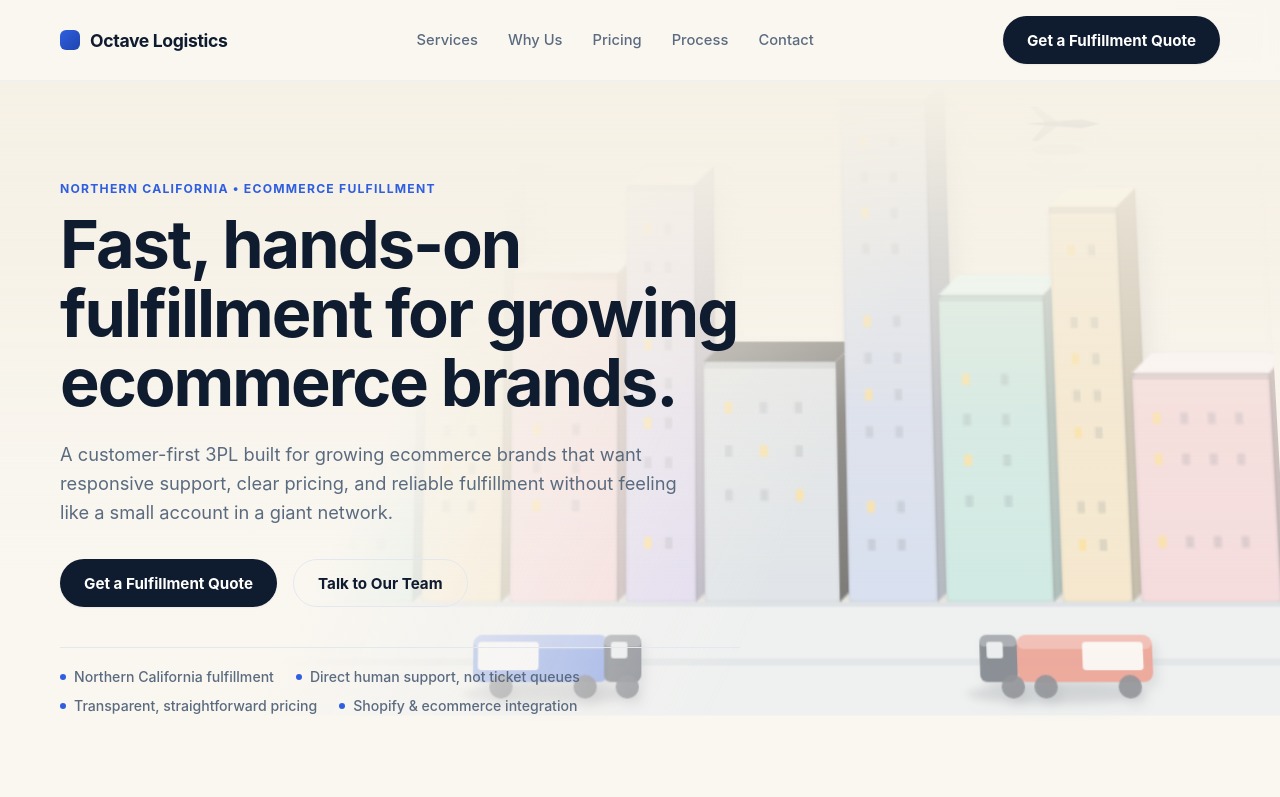
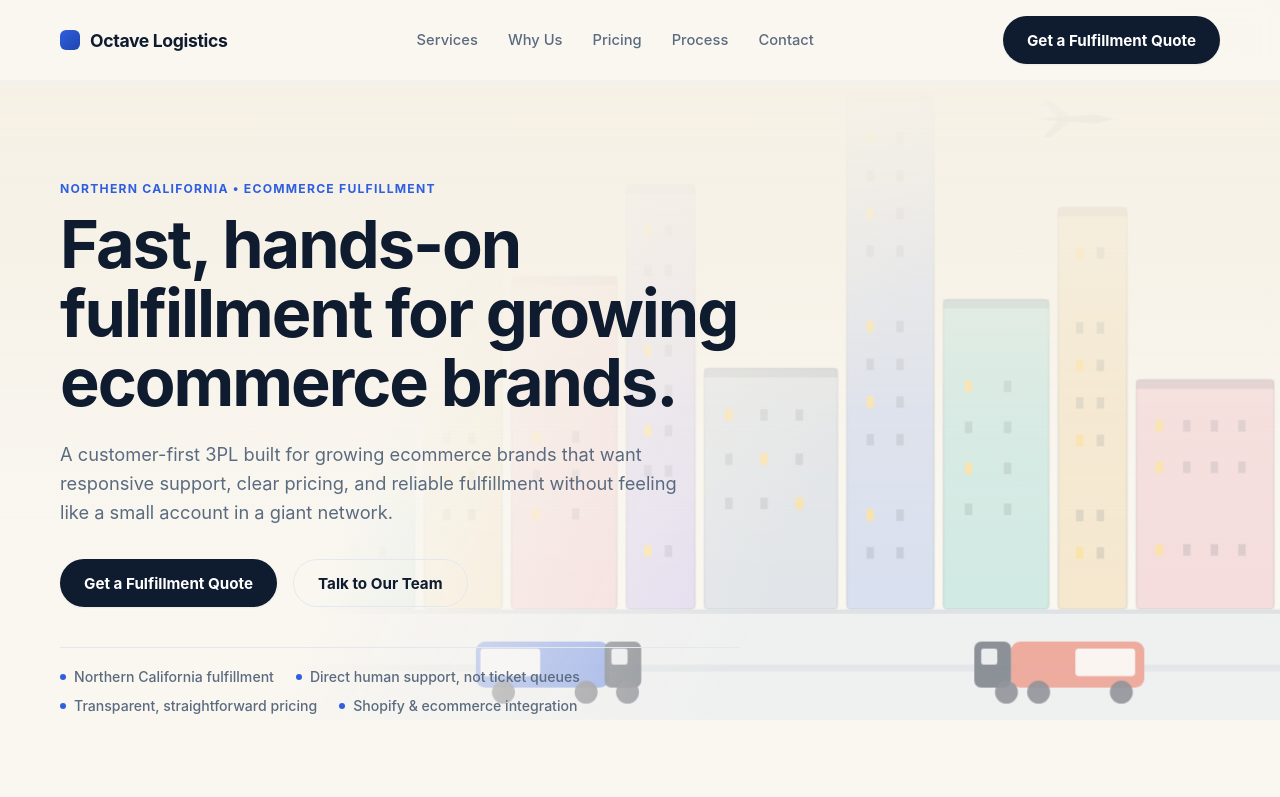
Before and after one commit to asingh468/3PL, a Next.js app: page / in a window 1280 px wide. Shown: the top 797 px of the page. Built offline with nearby package versions, Linux system fonts and the light colour scheme.

Commit message:
Revert "Add 3D depth to hero cityscape: isometric building faces, vehicle highlights/shadows, gradient clouds/planes, perspective tilt"
This reverts commit 18383b408041777638e6341033b9c8fe4bae2acc.

```diff
--- a/app/globals.css
+++ b/app/globals.css
@@ -181,9 +181,6 @@ h3 { margin: 0 0 8px; font-size: 1.08rem; font-weight: 650; }
   pointer-events: none;
   overflow: hidden;
 }
-.heroCityscape {
-  perspective: 1400px;
-}
 .cityscapeSvg {
   position: absolute;
   bottom: 0;
@@ -191,9 +188,6 @@ h3 { margin: 0 0 8px; font-size: 1.08rem; font-weight: 650; }
   width: 100%;
   height: 100%;
   opacity: 0.5;
-  transform: rotateX(7deg) scale(1.03);
-  transform-origin: bottom center;
-  transform-style: preserve-3d;
   /* Fade the skyline out toward the top/left so it never sits behind the
      headline or body copy -- keeps text contrast high while still reading
      as an animated scene along the lower-right of the hero. */
@@ -221,8 +215,8 @@ h3 { margin: 0 0 8px; font-size: 1.08rem; font-weight: 650; }
 
 /* Sky layer: drifting clouds + planes, positioned above the skyline. */
 .cloud {
-  fill: url(#cloudPuff);
-  filter: drop-shadow(0 6px 5px rgba(15, 27, 46, 0.18));
+  fill: rgba(255, 255, 255, 0.9);
+  filter: drop-shadow(0 2px 3px rgba(15, 27, 46, 0.12));
   animation: cloudDrift linear infinite;
 }
 .cloud-1 { animation-duration: 55s; }
@@ -236,19 +230,15 @@ h3 { margin: 0 0 8px; font-size: 1.08rem; font-weight: 650; }
 
 .plane {
   animation: planeFly linear infinite;
-  filter: drop-shadow(0 5px 4px rgba(15, 27, 46, 0.2));
 }
 .planeBody {
-  fill: url(#planeShade);
+  fill: rgba(15, 27, 46, 0.55);
 }
 .planeWing {
-  fill: rgba(15, 27, 46, 0.45);
+  fill: rgba(15, 27, 46, 0.4);
 }
 .planeTail {
   fill: rgba(15, 27, 46, 0.5);
-}
-.planeShadow {
-  fill: rgba(15, 27, 46, 0.1);
 }
 .plane-1 {
   animation-name: planeFly1;
@@ -274,9 +264,6 @@ h3 { margin: 0 0 8px; font-size: 1.08rem; font-weight: 650; }
   }
 }
 
-.cityscapeBuildingGroup {
-  filter: drop-shadow(4px 6px 4px rgba(15, 27, 46, 0.16));
-}
 .cityscapeBuilding {
   fill: #c9d3e0;
   stroke: rgba(15, 27, 46, 0.12);
@@ -287,20 +274,8 @@ h3 { margin: 0 0 8px; font-size: 1.08rem; font-weight: 650; }
 .cityscapeBuilding-amber { fill: #f0d9ac; }
 .cityscapeBuilding-rose { fill: #f0c2c9; }
 .cityscapeBuilding-violet { fill: #cbc2ee; }
-/* Right-side face: same hue, darkened -- reads as the shadowed side of the block. */
-.cityscapeBuildingSide {
-  filter: brightness(0.62) saturate(1.05);
-  stroke: rgba(15, 27, 46, 0.15);
-  stroke-width: 0.5;
-}
-/* Top/roof face: same hue, brightened -- reads as catching light from above. */
-.cityscapeBuildingTop {
-  filter: brightness(1.28) saturate(0.9);
-  stroke: rgba(15, 27, 46, 0.1);
-  stroke-width: 0.5;
-}
-.cityscapeRoofEdge {
-  fill: rgba(15, 27, 46, 0.22);
+.cityscapeRoof {
+  fill: rgba(15, 27, 46, 0.2);
 }
 .cityscapeWindow {
   fill: rgba(15, 27, 46, 0.22);
@@ -349,17 +324,6 @@ h3 { margin: 0 0 8px; font-size: 1.08rem; font-weight: 650; }
 .vehicleWheel {
   fill: #2a3140;
   opacity: 0.9;
-}
-.vehicleTopHighlight {
-  fill: #ffffff;
-  opacity: 0.28;
-}
-.vehicleShadow {
-  fill: rgba(15, 27, 46, 0.22);
-  filter: blur(1.5px);
-}
-.vehicle {
-  filter: drop-shadow(2px 3px 2px rgba(15, 27, 46, 0.18));
 }
 .vehicle-right {
   animation: cityDriveRight linear infinite;
--- a/components/HeroCityscape.tsx
+++ b/components/HeroCityscape.tsx
@@ -74,16 +74,6 @@ export function HeroCityscape() {
         preserveAspectRatio="xMidYMax slice"
         focusable="false"
       >
-        <defs>
-          <radialGradient id="cloudPuff" cx="35%" cy="30%" r="75%">
-            <stop offset="0%" stopColor="#ffffff" stopOpacity="1" />
-            <stop offset="100%" stopColor="#dfe6ef" stopOpacity="0.85" />
-          </radialGradient>
-          <linearGradient id="planeShade" x1="0%" y1="0%" x2="0%" y2="100%">
-            <stop offset="0%" stopColor="#3a4a68" />
-            <stop offset="100%" stopColor="#141c2c" />
-          </linearGradient>
-        </defs>
         <g className="cityscapeSky">
           <g className="cloud cloud-1">
             <ellipse cx={0} cy={40} rx={30} ry={12} />
@@ -102,14 +92,12 @@ export function HeroCityscape() {
           </g>
 
           <g className="plane plane-1">
-            <ellipse cx={20} cy={16} rx={16} ry={3} className="planeShadow" />
             <path d="M0 0 L34 3 L44 0 L34 -3 Z" className="planeBody" />
             <path d="M14 0 L4 -10 L8 -10 L20 -1 Z" className="planeWing" />
             <path d="M14 0 L4 10 L8 10 L20 1 Z" className="planeWing" />
             <rect x={38} y={-1} width={5} height={2} className="planeTail" />
           </g>
           <g className="plane plane-2">
-            <ellipse cx={15} cy={12} rx={12} ry={2.4} className="planeShadow" />
             <path d="M0 0 L26 2 L34 0 L26 -2 Z" className="planeBody" />
             <path d="M10 0 L3 -8 L6 -8 L15 -1 Z" className="planeWing" />
             <path d="M10 0 L3 8 L6 8 L15 1 Z" className="planeWing" />
@@ -120,19 +108,11 @@ export function HeroCityscape() {
           {buildings.map((b, i) => {
             const palette = ["", "cityscapeBuilding-blue", "cityscapeBuilding-teal", "cityscapeBuilding-amber", "cityscapeBuilding-rose", "cityscapeBuilding-violet"];
             const colorClass = palette[i % palette.length];
-            const depth = Math.min(9, b.w * 0.22 + 3);
-            const top = 230 - b.h;
-            const sidePoints = `${b.x + b.w},${top} ${b.x + b.w + depth},${top - depth} ${b.x + b.w + depth},${top - depth + b.h} ${b.x + b.w},${top + b.h}`;
-            const roofPoints = `${b.x},${top} ${b.x + depth},${top - depth} ${b.x + b.w + depth},${top - depth} ${b.x + b.w},${top}`;
             return (
-            <g key={i} className="cityscapeBuildingGroup">
-              {/* Right-side face: darker shade of the front color, gives the block volume. */}
-              <polygon points={sidePoints} className={`cityscapeBuildingSide ${colorClass}`} />
-              {/* Top/roof face: lighter shade, catching the light from above. */}
-              <polygon points={roofPoints} className={`cityscapeBuildingTop ${colorClass}`} />
+            <g key={i}>
               <rect
                 x={b.x}
-                y={top}
+                y={230 - b.h}
                 width={b.w}
                 height={b.h}
                 rx={2}
@@ -140,10 +120,10 @@ export function HeroCityscape() {
               />
               <rect
                 x={b.x}
-                y={top}
+                y={230 - b.h}
                 width={b.w}
-                height={3}
-                className="cityscapeRoofEdge"
+                height={4}
+                className="cityscapeRoof"
               />
               {windowRows(b, i).map((win, wi) => (
                 <rect
@@ -166,12 +146,9 @@ export function HeroCityscape() {
 
         <g className="cityscapeVehicles">
           <g className="vehicle vehicle-right vehicle-speed-1">
-            <ellipse cx={35} cy={269} rx={38} ry={4} className="vehicleShadow" />
             <rect x={2} y={244} width={58} height={20} rx={4} className="vehicleTrailer" />
-            <rect x={2} y={244} width={58} height={6} rx={3} className="vehicleTopHighlight" />
             <rect x={4} y={247} width={26} height={12} rx={1.5} className="vehicleTrailerPanel" />
             <rect x={58} y={244} width={16} height={20} rx={3} className="vehicleTruckCab" />
-            <rect x={58} y={244} width={16} height={5} rx={2} className="vehicleTopHighlight" />
             <rect x={61} y={247} width={7} height={7} rx={1} className="vehicleWindow" />
             <circle cx={14} cy={266} r={5} className="vehicleWheel" />
             <circle cx={50} cy={266} r={5} className="vehicleWheel" />
@@ -179,21 +156,16 @@ export function HeroCityscape() {
           </g>
 
           <g className="vehicle vehicle-right vehicle-speed-2">
-            <ellipse cx={20} cy={269} rx={22} ry={3.4} className="vehicleShadow" />
             <rect x={2} y={248} width={38} height={16} rx={5} className="vehicleVan vehicleVan-accent" />
-            <rect x={2} y={248} width={38} height={5} rx={2.5} className="vehicleTopHighlight" />
             <rect x={26} y={251} width={10} height={8} rx={1.5} className="vehicleWindow" />
             <circle cx={11} cy={266} r={4.5} className="vehicleWheel" />
             <circle cx={31} cy={266} r={4.5} className="vehicleWheel" />
           </g>
 
           <g className="vehicle vehicle-left vehicle-speed-3">
-            <ellipse cx={18} cy={269} rx={38} ry={4} className="vehicleShadow" />
             <rect x={2} y={244} width={58} height={20} rx={4} className="vehicleTrailer vehicleTrailer-dark" />
-            <rect x={2} y={244} width={58} height={6} rx={3} className="vehicleTopHighlight" />
             <rect x={30} y={247} width={26} height={12} rx={1.5} className="vehicleTrailerPanel" />
             <rect x={-14} y={244} width={16} height={20} rx={3} className="vehicleTruckCab" />
-            <rect x={-14} y={244} width={16} height={5} rx={2} className="vehicleTopHighlight" />
             <rect x={-11} y={247} width={7} height={7} rx={1} className="vehicleWindow" />
             <circle cx={0} cy={266} r={5} className="vehicleWheel" />
             <circle cx={14} cy={266} r={5} className="vehicleWheel" />
@@ -201,9 +173,7 @@ export function HeroCityscape() {
           </g>
 
           <g className="vehicle vehicle-left vehicle-speed-4">
-            <ellipse cx={19} cy={269} rx={22} ry={3.4} className="vehicleShadow" />
             <rect x={2} y={248} width={34} height={16} rx={5} className="vehicleVan" />
-            <rect x={2} y={248} width={34} height={5} rx={2.5} className="vehicleTopHighlight" />
             <rect x={6} y={251} width={10} height={8} rx={1.5} className="vehicleWindow" />
             <circle cx={11} cy={266} r={4.5} className="vehicleWheel" />
             <circle cx={27} cy={266} r={4.5} className="vehicleWheel" />
```
